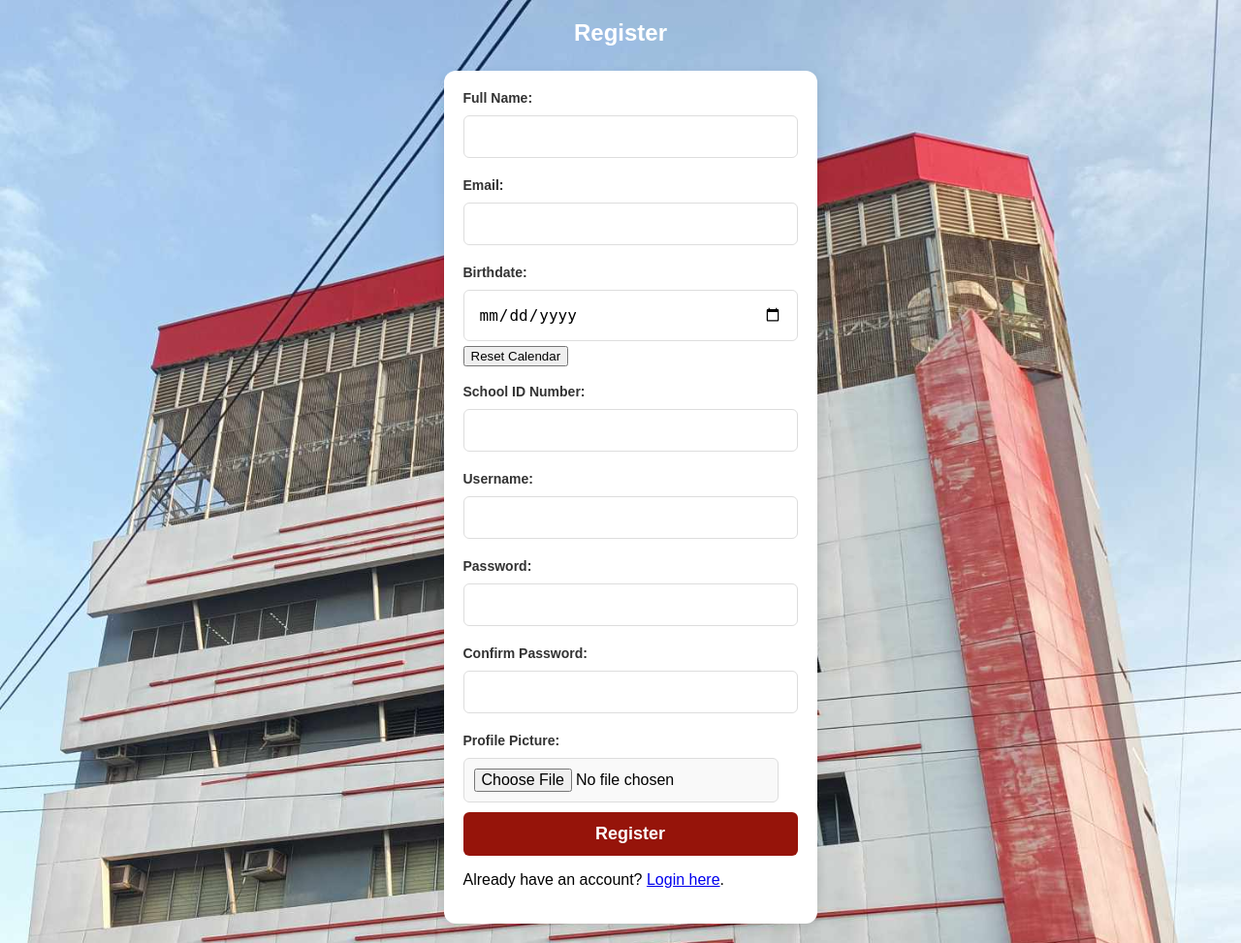
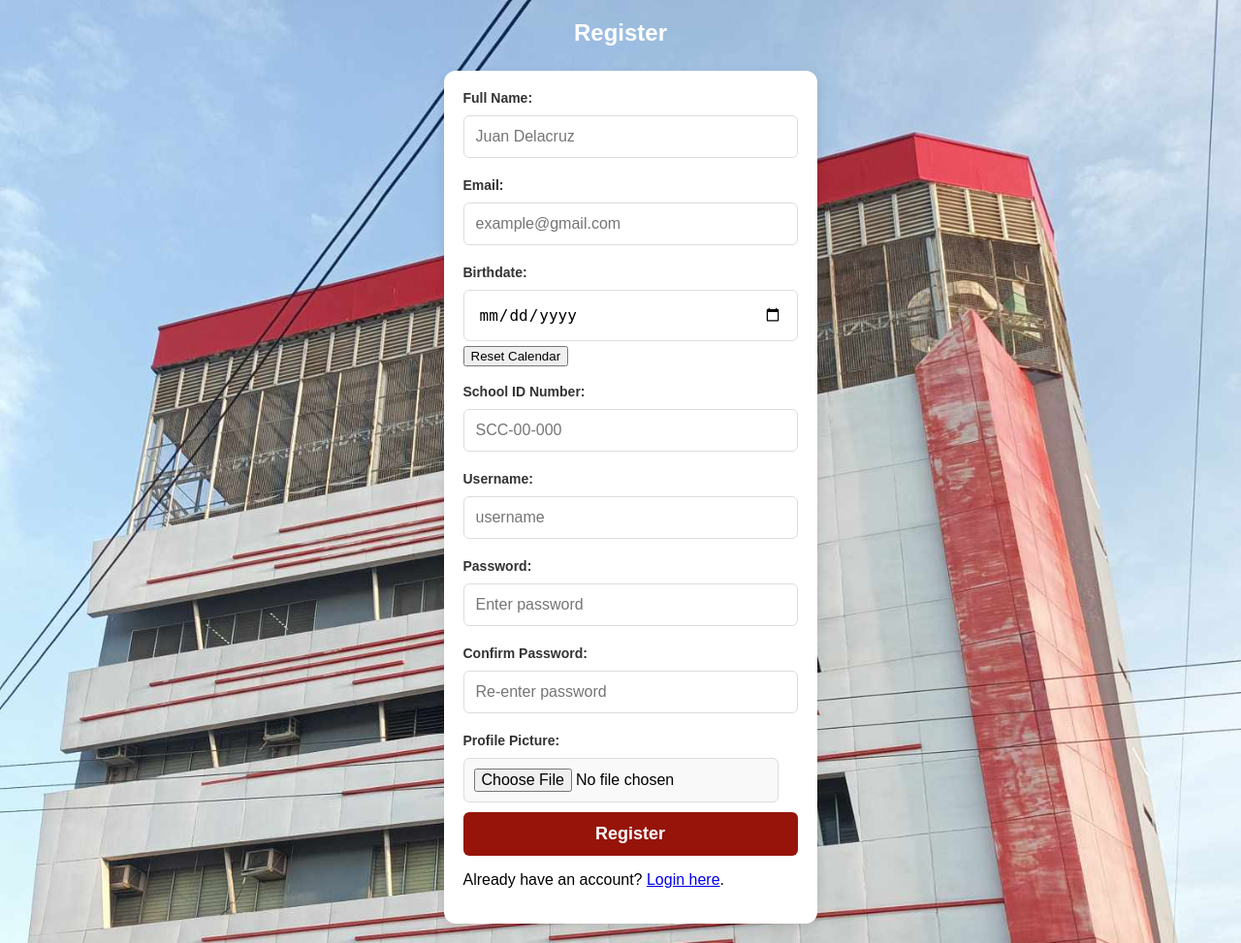
Before and after one commit to Raveflux/ARD, a PHP site: page /register.php in a window 1280 px wide. Shown: the whole page at 97% size. Run offline with PHP 8.4, Linux system fonts and the light colour scheme; data that the repository does not hold is empty.

Commit message:
Update register.php

```diff
--- a/register.php
+++ b/register.php
@@ -164,6 +164,7 @@ if ($_SERVER['REQUEST_METHOD'] == 'POST') {
 
     var valid = true;
 
+    // School ID validation
     if (!regex.test(schoolId)) {
         schoolIdErrorField.textContent = "School ID Number must start with 'SCC-' and be in the format 'SCC-xx-xxxx'";
         schoolIdErrorField.style.display = "block";
@@ -172,6 +173,7 @@ if ($_SERVER['REQUEST_METHOD'] == 'POST') {
         schoolIdErrorField.style.display = "none";
     }
 
+    // Password validation
     if (password.length < 5) {
         passwordErrorField.textContent = "Password must contain at least 5 characters";
         passwordErrorField.style.display = "block";
@@ -180,6 +182,7 @@ if ($_SERVER['REQUEST_METHOD'] == 'POST') {
         passwordErrorField.style.display = "none";
     }
 
+    // Confirm password validation
     if (password !== confirmPassword) {
         confirmPasswordErrorField.textContent = "Passwords do not match";
         confirmPasswordErrorField.style.display = "block";
@@ -188,6 +191,7 @@ if ($_SERVER['REQUEST_METHOD'] == 'POST') {
         confirmPasswordErrorField.style.display = "none";
     }
 
+    // Profile picture validation
     if (profilePicture === 0) {
         profilePictureErrorField.textContent = "Profile picture is required";
         profilePictureErrorField.style.display = "block";
@@ -196,18 +200,35 @@ if ($_SERVER['REQUEST_METHOD'] == 'POST') {
         profilePictureErrorField.style.display = "none";
     }
 
-            // Simple email validation (basic check for '@' and '.')
+    // Email validation (basic check for '@' and '.')
     var emailPattern = /^[a-zA-Z0-9._%+-]+@[a-zA-Z0-9.-]+\.[a-zA-Z]{2,}$/;
     if (!emailPattern.test(email)) {
         emailErrorField.textContent = "Invalid email format";
         emailErrorField.style.display = "block";
         valid = false;
     } else {
+        // Check if the email already exists in the database (AJAX call)
+        var xhr = new XMLHttpRequest();
+        xhr.open("POST", "check_email.php", true); // The script that checks the email
+        xhr.setRequestHeader("Content-Type", "application/x-www-form-urlencoded");
+        xhr.onreadystatechange = function () {
+            if (xhr.readyState == 4 && xhr.status == 200) {
+                if (xhr.responseText == "exists") {
+                    emailErrorField.textContent = "Email already exists";
+                    emailErrorField.style.display = "block";
+                    valid = false; // Ensure the form is invalid if email exists
+                } else {
                     emailErrorField.style.display = "none";
+                }
+            }
+        };
+        xhr.send("email=" + encodeURIComponent(email));
     }
 
     return valid;
 }
+
+
     </script>
 </head>
 <body>
@@ -220,37 +241,35 @@ if ($_SERVER['REQUEST_METHOD'] == 'POST') {
 
 
             <label for="name">Full Name:</label>
-            <input type="text" id="name" name="name" value="<?php echo htmlspecialchars($name); ?>" required><br>
+<input type="text" id="name" name="name" placeholder="Juan Delacruz" value="<?php echo htmlspecialchars($name); ?>" required><br>
 
 <label for="email">Email:</label>
-<input type="email" id="email" name="email" value="<?php echo htmlspecialchars($email); ?>" required>
-<p class="error-email-text" id="email_error" style="display: none;"><?php echo $email_error; ?></p>
-<!-- Email Error Handling -->
+<input type="email" id="email" name="email" placeholder="example@gmail.com" value="<?php echo htmlspecialchars($email); ?>" required>
 <p class="error-email-text" id="email_error" style="display: <?php echo !empty($email_error) ? 'block' : 'none'; ?>;">
     <?php echo $email_error; ?>
 </p>
+
+
 
 <label for="birthdate">Birthdate:</label>
 <input type="date" id="birthdate" name="birthdate" value="<?php echo htmlspecialchars($birthdate); ?>" required onchange="calculateAge();">
 <button type="button" onclick="resetCalendar();">Reset Calendar</button><br><br>
 
-            <input type="hidden" id="age" name="age" value="<?php echo htmlspecialchars($age); ?>">
-
 <label for="school_id_number">School ID Number:</label>
-            <input type="text" id="school_id_number" name="school_id_number" value="<?php echo htmlspecialchars($school_id_number); ?>" class="<?php echo !empty($school_id_format_error) ? 'input-error' : ''; ?>" required><br>
+<input type="text" id="school_id_number" name="school_id_number" placeholder="SCC-00-000" value="<?php echo htmlspecialchars($school_id_number); ?>" class="<?php echo !empty($school_id_format_error) ? 'input-error' : ''; ?>" required><br>
 <p class="error-text" id="school_id_format_error" style="<?php echo !empty($school_id_format_error) ? 'display: block;' : 'display: none;'; ?>"><?php echo $school_id_format_error; ?></p>
-            <p class="error-text" id="school_id_error" style="<?php echo !empty($school_id_error) ? 'display: block;' : 'display: none;'; ?>"><?php echo $school_id_error; ?></p> <!-- Added error display for school ID -->
+<p class="error-text" id="school_id_error" style="<?php echo !empty($school_id_error) ? 'display: block;' : 'display: none;'; ?>"><?php echo $school_id_error; ?></p>
 
 <label for="username">Username:</label>
-            <input type="text" id="username" name="username" value="<?php echo htmlspecialchars($username); ?>" class="<?php echo !empty($username_error) ? 'input-error' : ''; ?>" required><br>
+<input type="text" id="username" name="username" placeholder="username" value="<?php echo htmlspecialchars($username); ?>" class="<?php echo !empty($username_error) ? 'input-error' : ''; ?>" required><br>
 <p class="error-text" id="username_error" style="<?php echo !empty($username_error) ? 'display: block;' : 'display: none;'; ?>"><?php echo $username_error; ?></p>
 
 <label for="password">Password:</label>
-            <input type="password" id="password" name="password" class="<?php echo !empty($password_error) ? 'input-error' : ''; ?>" required><br>
+<input type="password" id="password" name="password" placeholder="Enter password" class="<?php echo !empty($password_error) ? 'input-error' : ''; ?>" required><br>
 <p class="error-text" id="password_error" style="<?php echo !empty($password_error) ? 'display: block;' : 'display: none;'; ?>"><?php echo $password_error; ?></p>
 
 <label for="confirm_password">Confirm Password:</label>
-            <input type="password" id="confirm_password" name="confirm_password" class="<?php echo !empty($password_match_error) ? 'input-error' : ''; ?>" required><br>
+<input type="password" id="confirm_password" name="confirm_password" placeholder="Re-enter password" class="<?php echo !empty($password_match_error) ? 'input-error' : ''; ?>" required><br>
 <p class="error-text" id="confirm_password_error" style="<?php echo !empty($password_match_error) ? 'display: block;' : 'display: none;'; ?>"><?php echo $password_match_error; ?></p>
 
             <label for="profile_picture">Profile Picture:</label>
```
Lines whose indentation alone changed are shown as unchanged.
